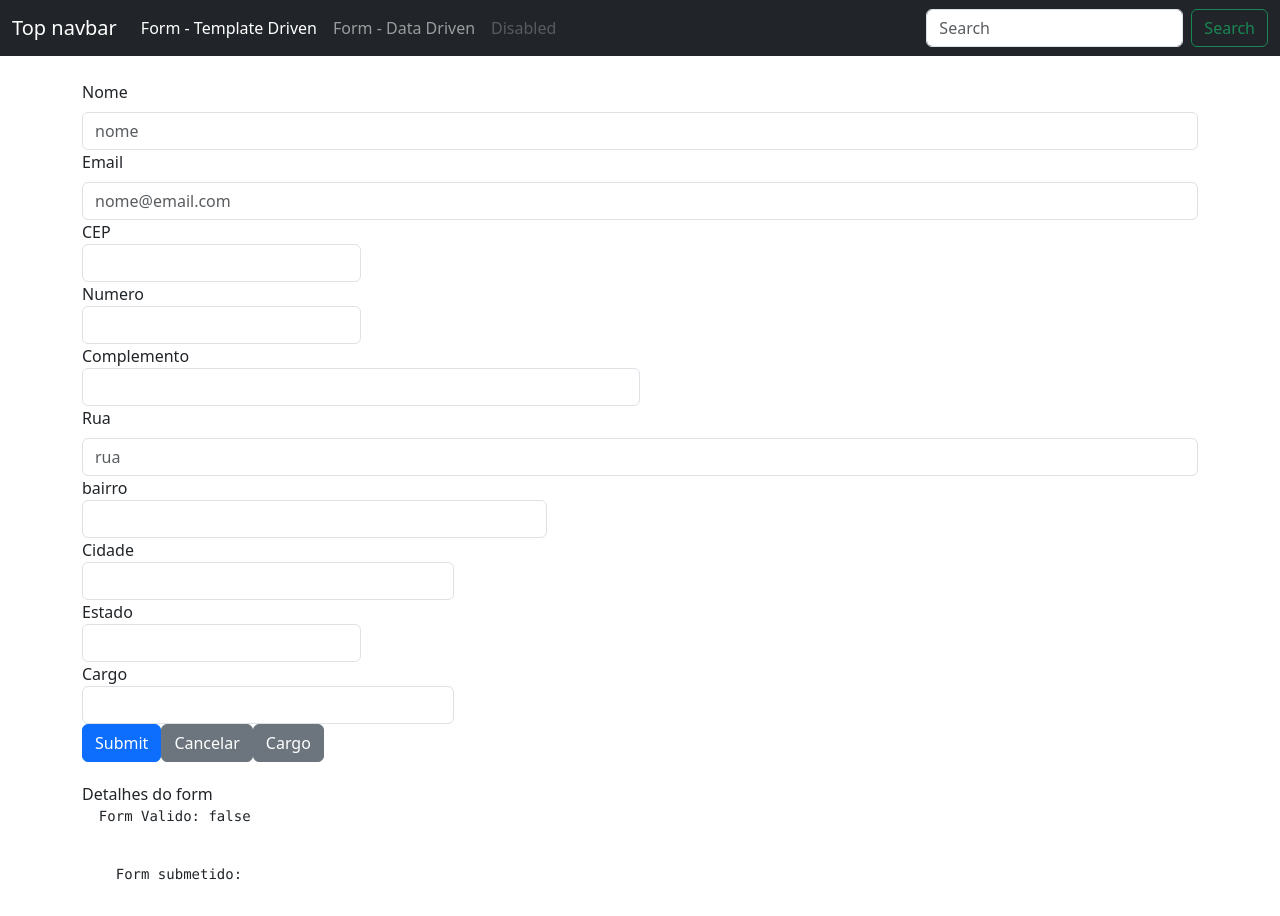
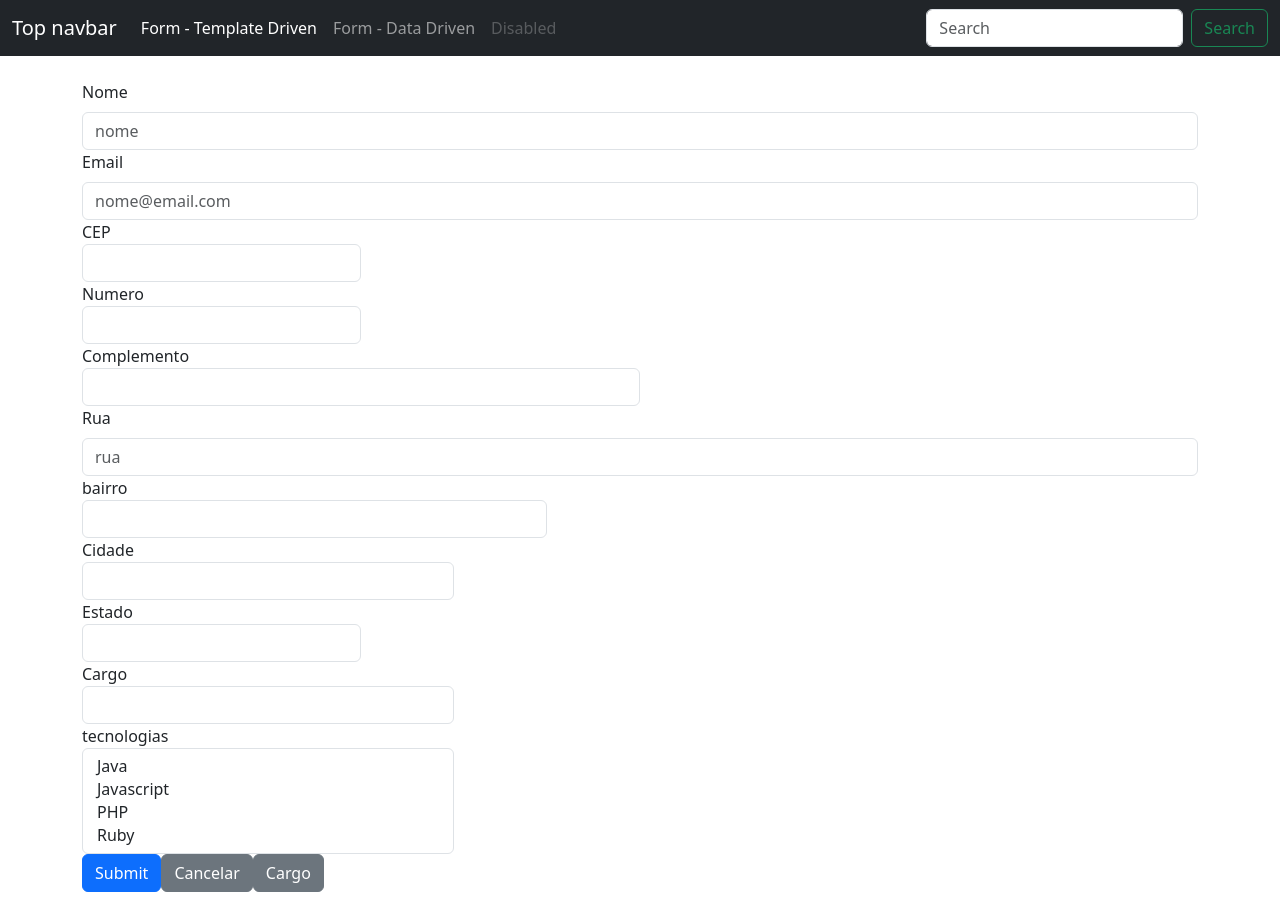
Before and after one commit to rbragadev/classes-forms, an Angular app: page /dataForm in a window 1280 px wide. Shown: the top 916 px of the page. Built offline with nearby package versions, Linux system fonts and the light colour scheme.

Commit message:
aula 104 - multiple select

```diff
--- a/src/app/data-form/data-form.component.html
+++ b/src/app/data-form/data-form.component.html
@@ -134,6 +134,23 @@
         </option>
       </select>
     </div>
+
+    <div class="col-md-4">
+      <label for="tecnologias" class="control-label">tecnologias</label>
+      <select
+        class="form-control"
+        id="tecnologias"
+        formControlName="tecnologias"
+        multiple
+      >
+        <option
+          *ngFor="let tecnologia of tecnologias"
+          [value]="tecnologia.nome"
+        >
+          {{ tecnologia.desc }}
+        </option>
+      </select>
+    </div>
   </div>
 
   <button type="submit" class="btn btn-primary">Submit</button>
--- a/src/app/data-form/data-form.component.ts
+++ b/src/app/data-form/data-form.component.ts
@@ -22,6 +22,7 @@ export class DataFormComponent implements OnInit {
   //estados!: EstadosBr[];
   estados!: Observable<EstadosBr[]>;
   cargos!: any[];
+  tecnologias!: any[];
 
   constructor(
     private formBuilder: FormBuilder,
@@ -33,6 +34,7 @@ export class DataFormComponent implements OnInit {
   ngOnInit(): void {
     this.estados = this.dropdownService.getEstadosBr();
     this.cargos = this.dropdownService.getCargos();
+    this.tecnologias = this.dropdownService.getTecnologias();
     /*this.dropdownService.getEstadosBr().subscribe((res) => {
       this.estados = res;
       console.log(res);
@@ -57,6 +59,7 @@ export class DataFormComponent implements OnInit {
         estado: [null, Validators.required],
       }),
       cargo: [null],
+      tecnologias: [null],
     });
   }
 
--- a/src/app/shared/services/dropdown.service.ts
+++ b/src/app/shared/services/dropdown.service.ts
@@ -22,4 +22,13 @@ export class DropdownService {
       { nome: 'Dev', nivel: 'Senior', desc: 'Dev Sr' },
     ];
   }
+
+  getTecnologias() {
+    return [
+      { nome: 'java', desc: 'Java' },
+      { nome: 'javascript', desc: 'Javascript' },
+      { nome: 'php', desc: 'PHP' },
+      { nome: 'ruby', desc: 'Ruby' },
+    ];
+  }
 }
```
